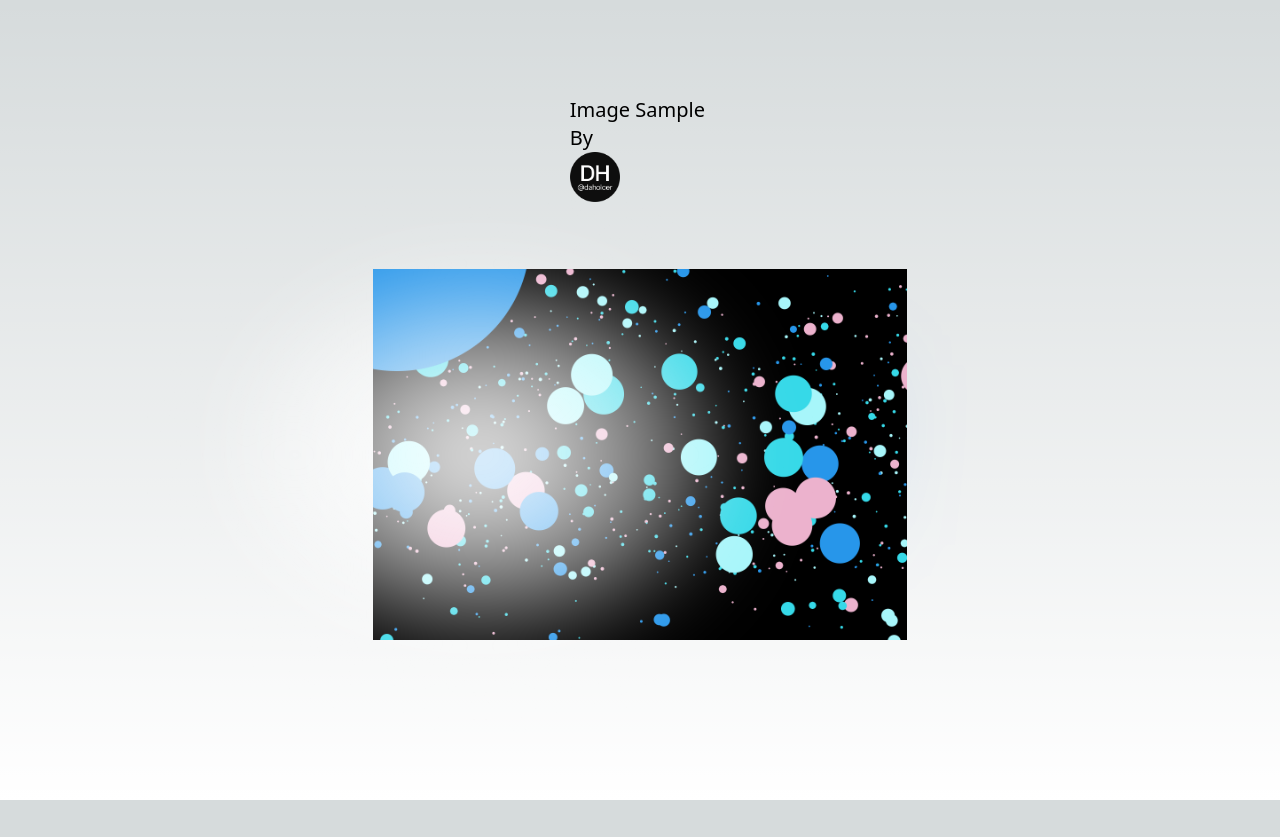
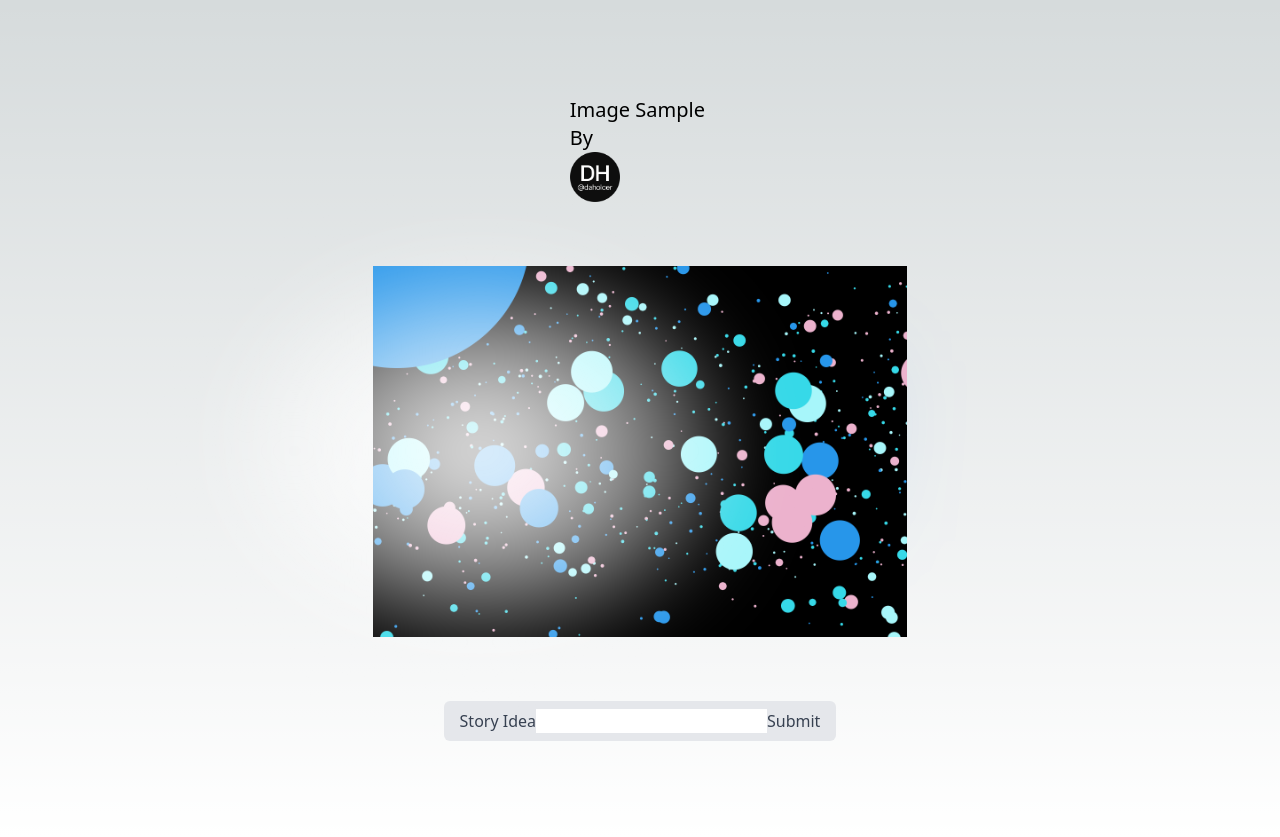
Before and after one commit to sinancang/StoryWeaver.ai, a Next.js app in the folder my-app/: page / in a window 1280 px wide. Before the commit the page ends 800 px from the top, so only its background shows below. Built offline with nearby package versions, Linux system fonts and the light colour scheme.

Commit message:
image sample v2

```diff
--- a/my-app/src/pages/index.js
+++ b/my-app/src/pages/index.js
@@ -52,6 +52,17 @@ export default function Home() {
           </div>
         </div>
 
+
+        <div className="bg-gray-200 py-2 px-4 rounded-md text-gray-700 focus:outline-none focus:shadow-outline-blue">
+          {/* <!-- Basic HTML Form --> */}
+          <form action="/send-data-here" method="post">
+            <label for="first">Story Idea</label>
+            <input type="text" id="first" name="first" />
+
+            <button type="submit">Submit</button>
+          </form>
+        </div>
+
         {/* <div className={styles.grid}>
           <a
             href="https://nextjs.org/docs?utm_source=create-next-app&utm_medium=default-template&utm_campaign=create-next-app"
```
